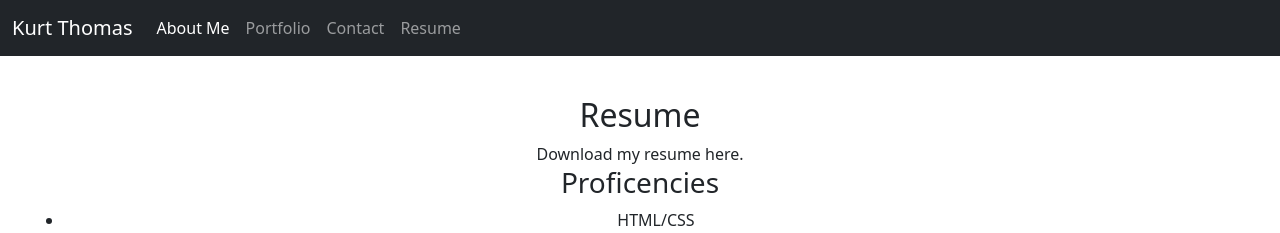
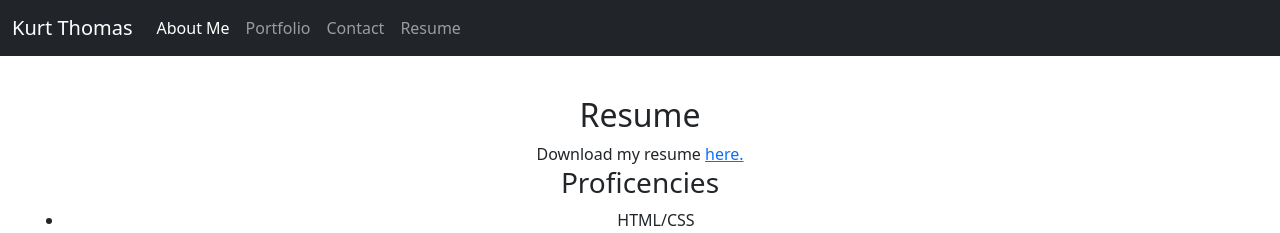
Before and after one commit to kutho53/React-Portfolio, a React (Vite) app: page /resume in a window 1280 px wide. Shown: the top 233 px of the page. Built offline with nearby package versions, Linux system fonts and the light colour scheme; the HTML template or start-up script is replaced by a standard one.

Commit message:
Update resume.jsx
Download link

```diff
--- a/src/pages/resume.jsx
+++ b/src/pages/resume.jsx
@@ -3,7 +3,7 @@ export default function Resume(){
     return(
         <section id='resume'>
         <h2 style={{marginTop: '2em'}}>Resume</h2>
-            <div>Download my resume <a>here.</a></div>
+            <div>Download my resume <a href='src/assets/KurtisThomasResumeSE.docx.pdf' download>here.</a></div>
             <div>
                 <h3>Proficencies</h3>
                 <ul>
```
